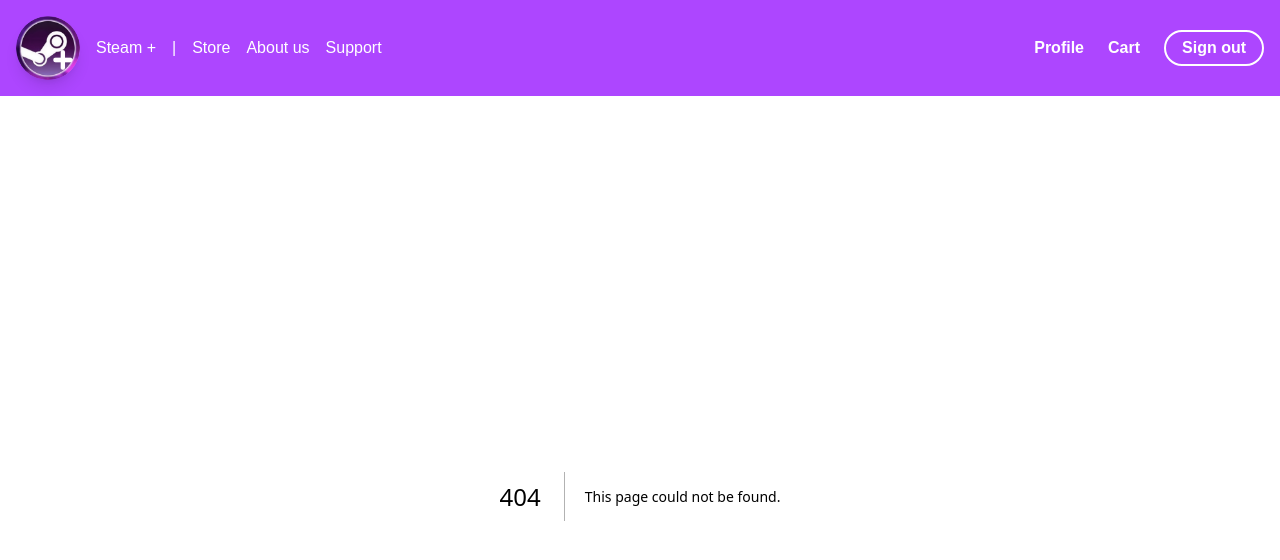
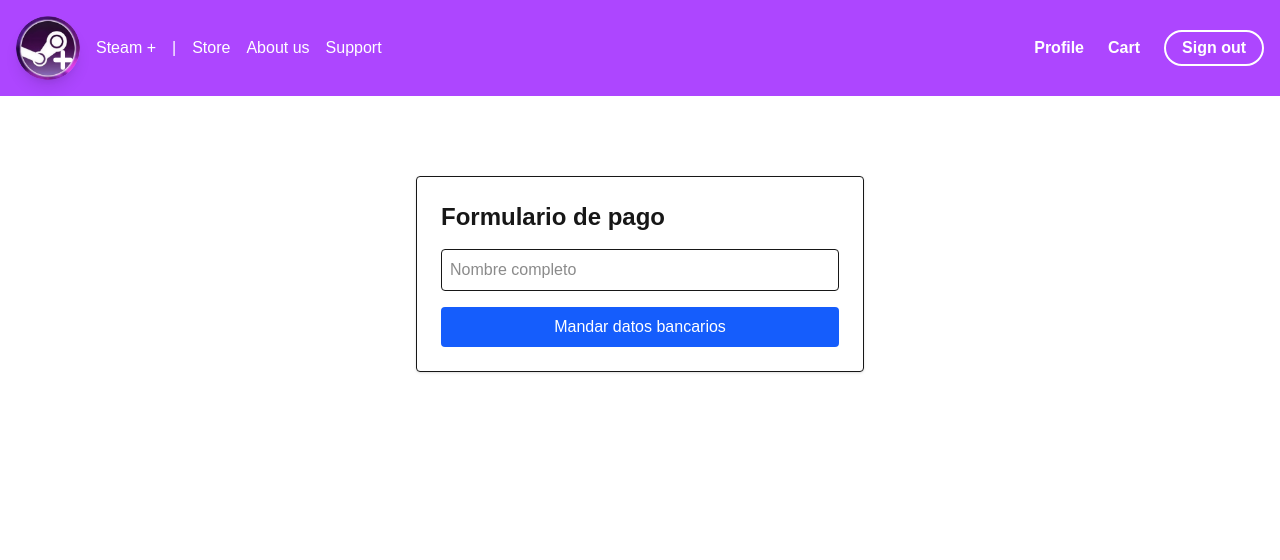
Before and after one commit to Juxnitov/SteamPlus-, a Next.js app: page /checkout in a window 1280 px wide. Before the commit this address had no page. Shown: the top 560 px of the page. Built offline with nearby package versions, Linux system fonts and the light colour scheme.

Commit message:
añadido remover y comprar

```diff
--- a/src/app/cart/page.jsx
+++ b/src/app/cart/page.jsx
@@ -1,17 +1,17 @@
 "use client";
 import { useCart } from "@/context/CartContext";
 import Image from "next/image";
+import { useRouter } from "next/navigation";
 
 export default function CartPage() {
-  const { cart } = useCart();
+  const { cart, removeFromCart } = useCart();
+  const router = useRouter();
 
   const total = cart.reduce((acc, p) => acc + p.price * p.quantity, 0);
 
   return (
     <div className="max-w-3xl mx-auto p-4 space-y-6">
-
       <h1 className="text-3xl font-bold">Carrito de compras</h1>
-
 
       <div className="space-y-4">
         {cart.length === 0 && <p>No hay productos en el carrito.</p>}
@@ -21,7 +21,6 @@ export default function CartPage() {
             key={i}
             className="flex items-center gap-4 border p-3 rounded-lg"
           >
-
             <Image
               src={p.image}
               width={90}
@@ -30,20 +29,28 @@ export default function CartPage() {
               alt={p.name}
             />
 
-
             <div className="flex flex-col flex-1">
               <h2 className="text-lg font-semibold">{p.name}</h2>
               <p className="text-gray-600">{p.description}</p>
               <p className="font-bold">${p.price.toLocaleString()}</p>
             </div>
 
+            <div className="flex flex-col items-center gap-2">
+              <div className="text-xl font-bold">{p.quantity}</div>
 
-            <div className="text-xl font-bold">{p.quantity}</div>
+              {/* Botón remover */}
+              <button
+                onClick={() => removeFromCart(p.name)}
+                className="px-3 py-1 bg-red-600 text-white rounded hover:bg-red-700"
+              >
+                Remover
+              </button>
+            </div>
           </div>
         ))}
       </div>
 
-
+      {/* Footer */}
       {cart.length > 0 && (
         <div className="fixed bottom-0 left-0 w-full bg-white p-4 shadow-xl border-t">
           <div className="max-w-3xl mx-auto flex justify-between items-center">
@@ -51,7 +58,10 @@ export default function CartPage() {
               Total: ${total.toLocaleString()}
             </span>
 
-            <button className="px-6 py-3 bg-green-600 text-white rounded-lg text-lg hover:bg-green-700">
+            <button
+              onClick={() => router.push("/checkout")}
+              className="px-6 py-3 bg-green-600 text-white rounded-lg text-lg hover:bg-green-700"
+            >
               Comprar todo
             </button>
           </div>
--- /dev/null
+++ b/src/app/checkout/page.jsx
@@ -0,0 +1,43 @@
+"use client";
+import { useCart } from "@/context/CartContext";
+import { useRouter } from "next/navigation";
+import { useState } from "react";
+
+export default function CheckoutPage() {
+  const { clearCart } = useCart();
+  const router = useRouter();
+
+  const [name, setName] = useState("");
+
+  const handleSubmit = (e) => {
+    e.preventDefault();
+
+    clearCart(); // limpia carrito
+    router.push("/cart"); // vuelve al carrito
+  };
+
+  return (
+    <div className="max-w-md mx-auto mt-20 p-6 border rounded shadow">
+      <h1 className="text-2xl font-bold mb-4">Formulario de pago</h1>
+
+      <form onSubmit={handleSubmit} className="space-y-4">
+
+        <input
+          type="text"
+          placeholder="Nombre completo"
+          value={name}
+          onChange={(e) => setName(e.target.value)}
+          className="w-full p-2 border rounded"
+        />
+
+        <button
+          type="submit"
+          className="w-full px-4 py-2 bg-blue-600 text-white rounded hover:bg-blue-700"
+        >
+          Mandar datos bancarios
+        </button>
+
+      </form>
+    </div>
+  );
+}
--- a/src/app/page.jsx
+++ b/src/app/page.jsx
@@ -14,6 +14,14 @@ export default function Home() {
     <div className="p-6">
       <AddGameItem
   name="Halo Infinite"
+  price={120000}
+  quantity={1}
+  image="/elhalaso.jpg"
+  description="Shooter futurista."
+/>
+
+    <AddGameItem
+  name="warzone"
   price={120000}
   quantity={1}
   image="/elhalaso.jpg"
--- a/src/context/CartContext.jsx
+++ b/src/context/CartContext.jsx
@@ -20,8 +20,16 @@ export function CartProvider({ children }) {
     });
   };
 
+  const removeFromCart = (name) => {
+    setCart((prev) => prev.filter((p) => p.name !== name));
+  };
+
+  const clearCart = () => {
+    setCart([]);
+  };
+
   return (
-    <CartContext.Provider value={{ cart, addToCart }}>
+    <CartContext.Provider value={{ cart, addToCart, removeFromCart, clearCart }}>
       {children}
     </CartContext.Provider>
   );
```
